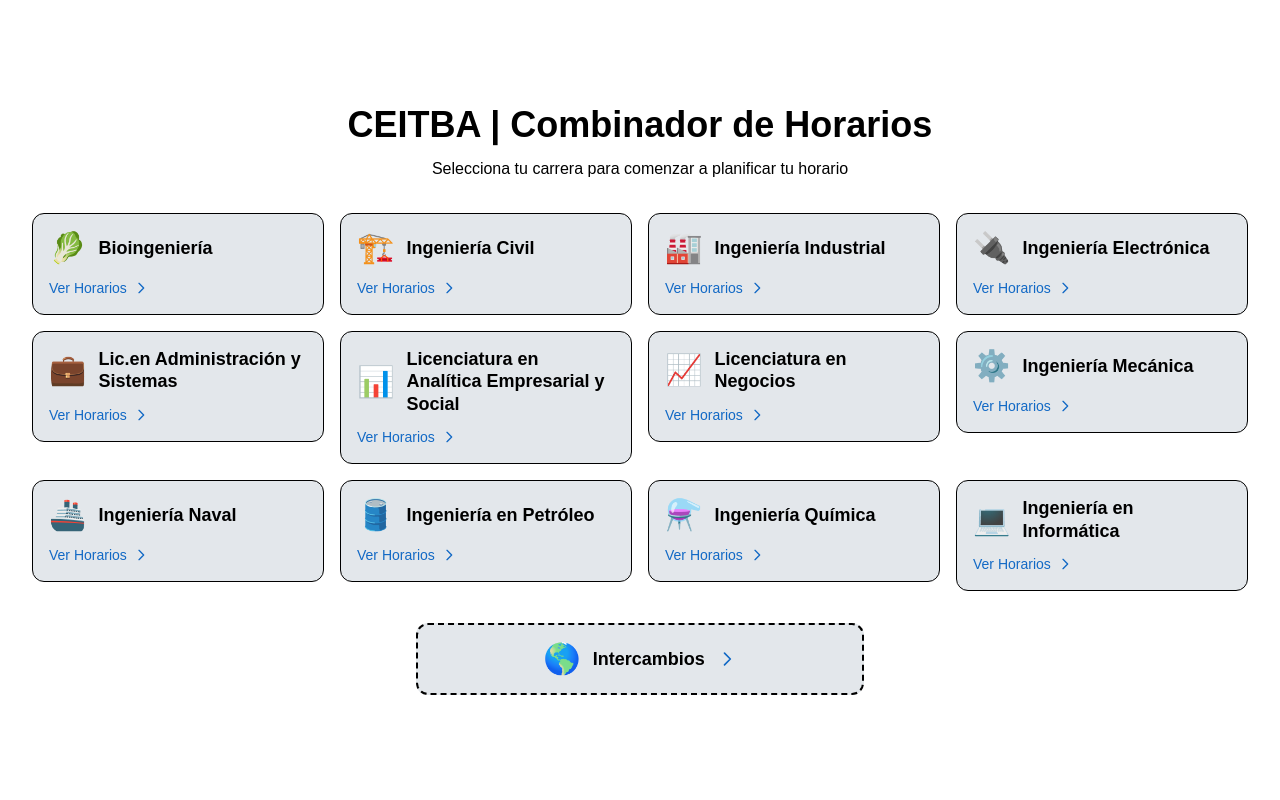
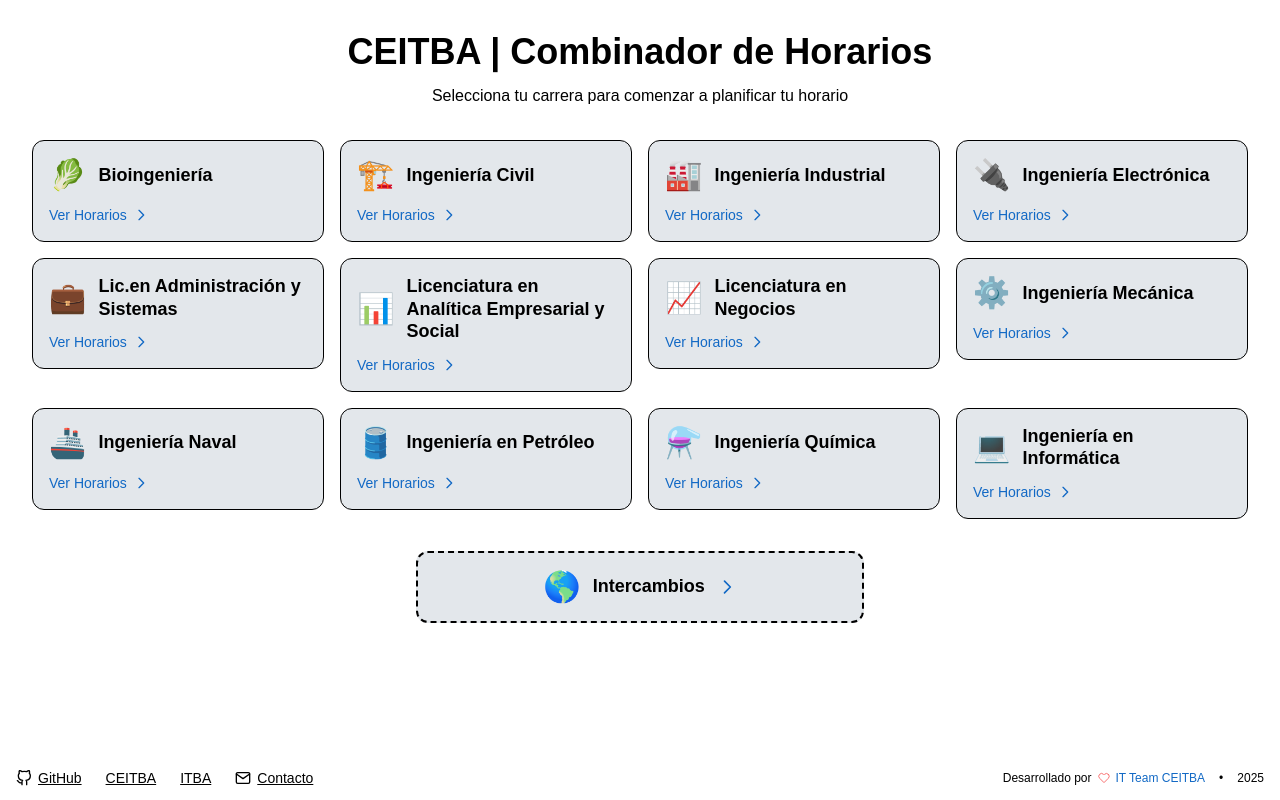
Before and after one commit to ceitba/ceitba-monorepo, a Next.js app in the folder apps/scheduler/scheduler/: page / in a window 1280 px wide. Built offline with nearby package versions, Linux system fonts and the light colour scheme.

Commit message:
layout looks nice, fixed scrollbar issue and extra space

```diff
--- a/apps/scheduler/scheduler/app/[career]/page.tsx
+++ b/apps/scheduler/scheduler/app/[career]/page.tsx
@@ -369,8 +369,8 @@ export default function CareerPage({ }: PageProps) {
   }, [isCalendarPanelOpen]);
 
   return (
-    <div className="min-h-screen bg-background flex flex-col">
-      <TopBar currentPlan={plan || ""} />
+<div className="flex-1 flex flex-col">
+<TopBar currentPlan={plan || ""} />
       <div className="w-full max-w-7xl mx-auto px-4 md:px-6 lg:px-8 py-6">
         <TabView tabs={tabs} />
       </div>
--- a/apps/scheduler/scheduler/app/components/WeeklyCalendar.tsx
+++ b/apps/scheduler/scheduler/app/components/WeeklyCalendar.tsx
@@ -302,7 +302,7 @@ const WeeklyCalendar: React.FC<WeeklyCalendarProps> = ({ onChange, initialBlocks
             <div className="flex items-start gap-3">
               <CheckCircleIcon className="h-6 w-6 text-green-500 mt-1" />
               <div>
-                <h3>Tiempos de traslado</h3>
+                <h3 className="text-textDefault">Tiempos de traslado</h3>
                 <p className="text-gray">Viajes hacia y desde la universidad</p>
               </div>
             </div>
@@ -310,7 +310,7 @@ const WeeklyCalendar: React.FC<WeeklyCalendarProps> = ({ onChange, initialBlocks
             <div className="flex items-start gap-3">
               <CheckCircleIcon className="h-6 w-6 text-green-500 mt-1" />
               <div>
-                <h3>Compromisos fijos</h3>
+                <h3 className="text-textDefault">Compromisos fijos</h3>
                 <p className="text-gray">Otras actividades académicas, cursos o responsabilidades</p>
               </div>
             </div>
--- a/apps/scheduler/scheduler/app/layout.tsx
+++ b/apps/scheduler/scheduler/app/layout.tsx
@@ -14,11 +14,9 @@ export default function RootLayout({
 }) {
   return (
     <html lang="en">
-      <body>
-        <main>
-          {children}
-        </main>
-        <BottomBar />
+      <body className="flex flex-col min-h-screen bg-background">
+      {children}
+          <BottomBar />
       </body>
     </html>
   );
--- a/apps/scheduler/scheduler/app/page.tsx
+++ b/apps/scheduler/scheduler/app/page.tsx
@@ -1,9 +1,14 @@
-'use client';
+"use client";
 
-import { motion } from 'framer-motion';
-import Link from 'next/link';
-import { useTheme } from 'next-themes';
-import { CAREERS, CAREER_METADATA, EXCHANGE_CAREER, getLatestPlan } from './types/careers';
+import { motion } from "framer-motion";
+import Link from "next/link";
+import { useTheme } from "next-themes";
+import {
+  CAREERS,
+  CAREER_METADATA,
+  EXCHANGE_CAREER,
+  getLatestPlan,
+} from "./types/careers";
 
 const container = {
   hidden: { opacity: 0 },
@@ -13,14 +18,14 @@ const container = {
       staggerChildren: 0.1,
       delayChildren: 0.2,
       staggerDirection: 1,
-      when: "beforeChildren"
-    }
-  }
+      when: "beforeChildren",
+    },
+  },
 };
 
 const item = {
   hidden: { y: 20, opacity: 0 },
-  show: { y: 0, opacity: 1 }
+  show: { y: 0, opacity: 1 },
 };
 
 export default function Home() {
@@ -31,24 +36,29 @@ export default function Home() {
     id,
     name,
     latestPlan: getLatestPlan(id),
-    icon: CAREER_METADATA[id].icon
+    icon: CAREER_METADATA[id].icon,
   }));
 
   // Calculate the total animation duration for regular cards
-  const totalAnimationDuration = (careersList.length * 0.1) + 0.2; // staggerChildren * number of items + initial delay
+  const totalAnimationDuration = careersList.length * 0.1 + 0.2; // staggerChildren * number of items + initial delay
 
   return (
-    <main className="min-h-screen w-full p-4 md:p-6 lg:p-8 flex flex-col items-center justify-center bg-background">
+    <div className="w-full flex-1 flex flex-col">
+    <div className="flex-1 w-full px-4 md:px-6 lg:px-8 py-8 flex flex-col items-center">
     <motion.div
           initial={{ opacity: 0, y: -20 }}
           animate={{ opacity: 1, y: 0 }}
           className="text-center mb-8"
         >
-        <h1 className="text-3xl md:text-4xl font-bold mb-3">CEITBA | Combinador de Horarios</h1>
-        <p className="text-muted-foreground">Selecciona tu carrera para comenzar a planificar tu horario</p>
+          <h1 className="text-3xl md:text-4xl font-bold mb-3">
+            CEITBA | Combinador de Horarios
+          </h1>
+          <p className="text-muted-foreground">
+            Selecciona tu carrera para comenzar a planificar tu horario
+          </p>
         </motion.div>
 
-      <div className="flex flex-col items-center space-y-8 w-full">
+        <div className="flex flex-col items-center gap-8 w-full max-w-7xl">
         <motion.div
             variants={container}
             initial="hidden"
@@ -68,7 +78,9 @@ export default function Home() {
 
                     <div className="flex items-center space-x-3">
                       <span className="text-3xl">{career.icon}</span>
-                    <h2 className="text-lg font-semibold leading-tight">{career.name}</h2>
+                      <h2 className="text-lg font-semibold leading-tight">
+                        {career.name}
+                      </h2>
                     </div>
 
                     <div className="mt-3 flex items-center text-primary text-sm">
@@ -100,17 +112,23 @@ export default function Home() {
             transition={{
               delay: totalAnimationDuration + 0.3, // Add extra delay after all cards
               duration: 0.5,
-            ease: "easeOut"
+              ease: "easeOut",
             }}
             whileHover={{ scale: 1.03 }}
             whileTap={{ scale: 0.98 }}
             className="w-full max-w-md"
           >
-          <Link href={`/${EXCHANGE_CAREER.id}?plan=${getLatestPlan(EXCHANGE_CAREER.id)}`}>
+            <Link
+              href={`/${EXCHANGE_CAREER.id}?plan=${getLatestPlan(
+                EXCHANGE_CAREER.id
+              )}`}
+            >
               <div className="group relative overflow-hidden rounded-xl p-4 bg-surface hover:shadow-lg transition-all duration-300 border-2 border-dashed border-primary/30 hover:border-primary/50">
                 <div className="flex items-center justify-center space-x-3">
                   <span className="text-3xl">{EXCHANGE_CAREER.icon}</span>
-                <h2 className="text-lg font-semibold leading-tight">{EXCHANGE_CAREER.name}</h2>
+                  <h2 className="text-lg font-semibold leading-tight">
+                    {EXCHANGE_CAREER.name}
+                  </h2>
                   <svg
                     className="w-5 h-5 ml-2 transform group-hover:translate-x-1 transition-transform duration-200 text-primary"
                     fill="none"
@@ -129,6 +147,7 @@ export default function Home() {
             </Link>
           </motion.div>
         </div>
-    </main>
+      </div>
+    </div>
   );
 }
```
Lines whose indentation alone changed are shown as unchanged.
